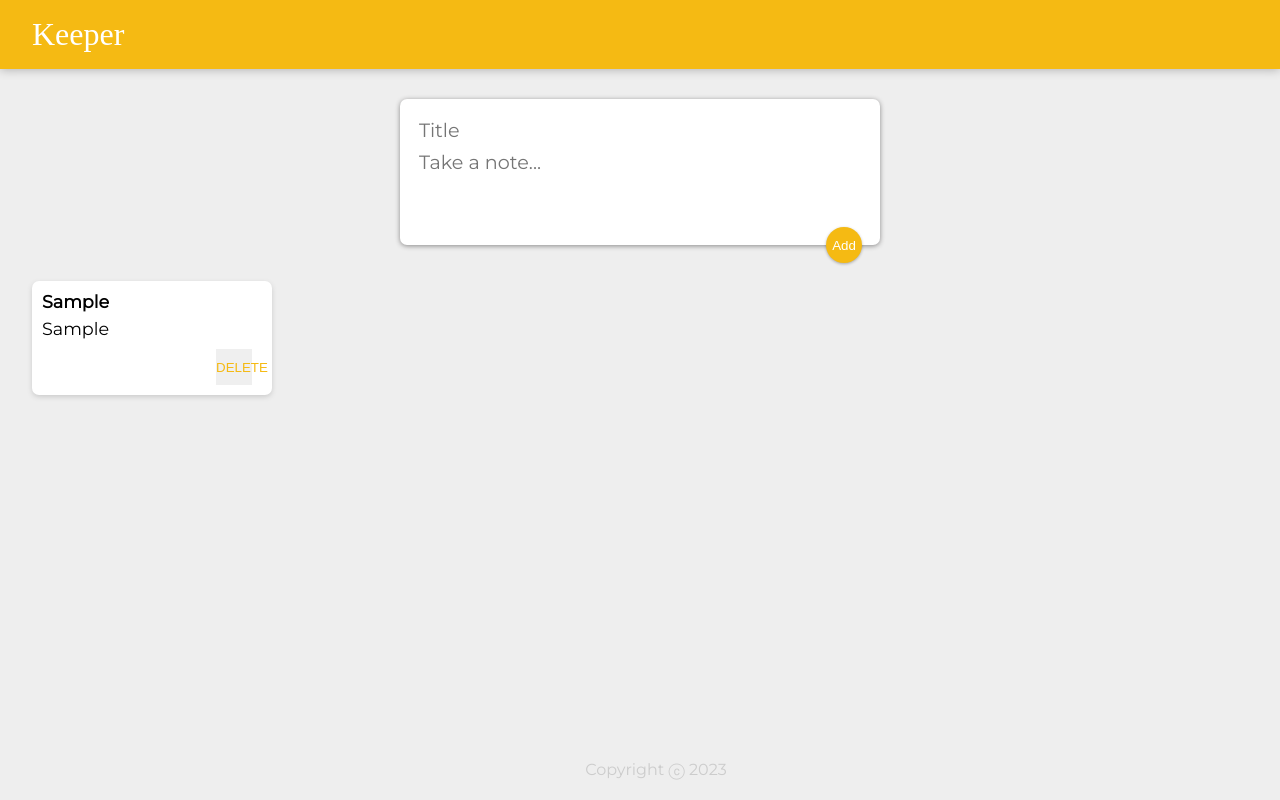
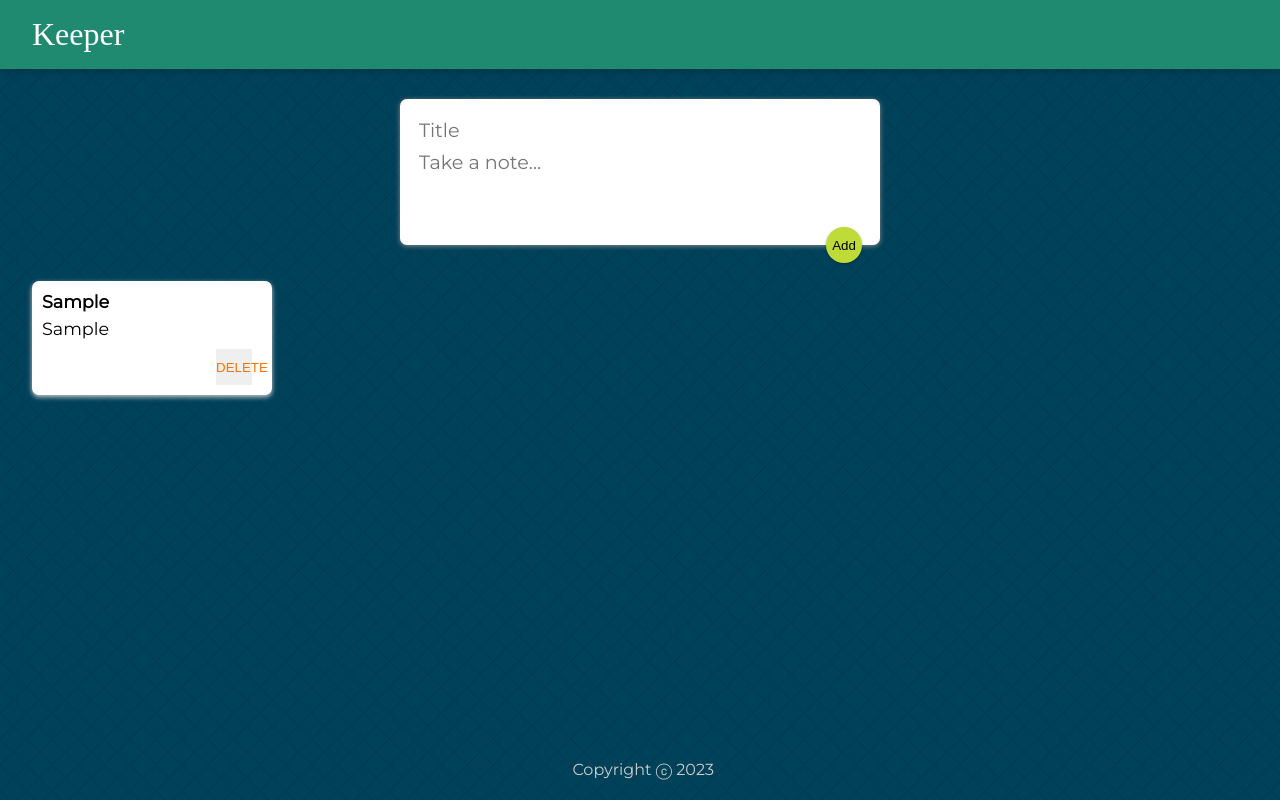
Before and after one commit to nnatroo/keeper-app, a React (Create React App) app: page / in a window 1280 px wide. Both pictures are taken after typing "Sample", "Sample" into the empty fields and a click on the button "Add". Built offline with nearby package versions, Linux system fonts and the light colour scheme.

Commit message:
css modified

```diff
--- a/public/styles.css
+++ b/public/styles.css
@@ -1,3 +1,11 @@
+:root{
+  --primary-color:#00425A;
+  --secondary-color:#1F8A70;
+  --third-color:#BFDB38;
+  --additional-color:#FC7300;
+
+}
+
 * {
   padding: 0;
   margin: 0;
@@ -5,14 +13,20 @@
 }
 html {
   font-family: "Montserrat", sans-serif;
+
+
 }
 body {
   background: #eee;
   padding: 0 16px;
+  background-image: url(./images/background.png);
+  background-repeat: no-repeat;
+  background-attachment: fixed;
+  background-size: cover;
 }
 
 header {
-  background-color: #f5ba13;
+  background-color: var(--secondary-color);
   margin: auto -16px;
   padding: 16px 32px;
   box-shadow: 0 0 10px 0 rgba(0, 0, 0, 0.3);
@@ -28,7 +42,7 @@ footer {
   position: absolute;
   text-align: center;
   bottom: 0;
-  width: 100%;
+  width: 98%;
   height: 2.5rem;
 }
 
@@ -59,7 +73,7 @@ footer p {
   position: relative;
   float: right;
   margin-right: 10px;
-  color: #f5ba13;
+  color: var(--additional-color);
   border: none;
   width: 36px;
   height: 36px;
@@ -90,8 +104,8 @@ form button {
   position: absolute;
   right: 18px;
   bottom: -18px;
-  background: #f5ba13;
-  color: #fff;
+  background: var(--third-color);
+  color: black;
   border: none;
   border-radius: 50%;
   width: 36px;
```
Also changed, not shown: public/images/background.png (added).
